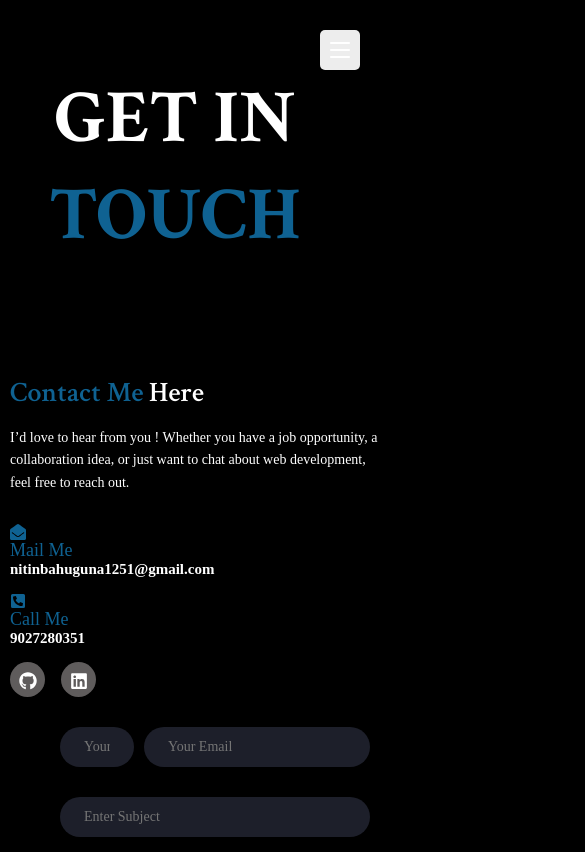
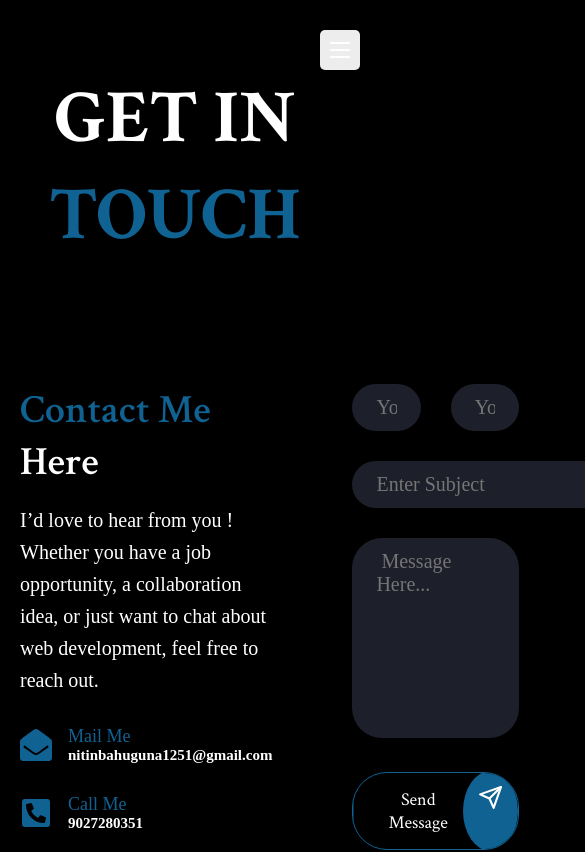
Before and after one commit to nitin-04/Personal-Portfolio, a React (Vite) app: page /contact in a window 390 px wide. Shown: the top 852 px of the page, 585 px wide, since content can reach past the window. Built offline with nearby package versions, Linux system fonts and the light colour scheme; a web font is replaced by a local one.

Commit message:
refactor: remove unused media queries from About, Contact, Home, and Portfolio styles

```diff
--- a/src/pages/about/about.css
+++ b/src/pages/about/about.css
@@ -245,140 +245,3 @@
   color: #d0d0d0;
   padding-top: 10px;
 }
-
-
-
-/* Mobile devices */
-@media screen and (max-width: 480px) {
-
-  .about__container,
-  .info__list,
-  .stats,
-  .resume__container {
-    grid-template-columns: 1fr;
-  }
-
-  .about__para {
-    font-size: 16px;
-    margin-bottom: 40px;
-  }
-
-  .section__subtitle {
-    font-size: 36px;
-  }
-
-  .stats__box {
-    padding: 15px 20px 20px;
-  }
-
-  .stats__no {
-    font-size: 24px;
-  }
-
-  .separator {
-    max-width: 60%;
-    margin: 50px auto 40px;
-  }
-
-  .skills__container {
-    grid-template-columns: 1fr;
-    gap: 20px;
-  }
-
-  .SkillBox {
-    font-size: 70px;
-    width: 250px;
-    height: 170px;
-  }
-
-  .resume__container {
-    padding: 30px 10px;
-  }
-
-  .resume__item {
-    padding: 15px 40px;
-  }
-
-  .resume__icon {
-    width: 45px;
-    height: 45px;
-    font-size: 28px;
-  }
-
-  .resume__data {
-    padding: 15px 30px;
-  }
-
-  .resume__subtitle {
-    font-size: 22px;
-  }
-
-  .resume__description {
-    font-size: 14px;
-  }
-}
-
-/* Tablet devices */
-@media screen and (min-width: 481px) and (max-width: 1024px) {
-
-  .about__container,
-  .info__list,
-  .stats,
-  .resume__container {
-    grid-template-columns: 1fr 1fr;
-  }
-
-  .section__subtitle {
-    font-size: 42px;
-  }
-
-  .stats__box {
-    padding: 20px 25px 22px;
-  }
-
-  .stats__no {
-    font-size: 28px;
-  }
-
-  .separator {
-    max-width: 50%;
-    margin: 60px auto 48px;
-  }
-
-  .skills__container {
-    grid-template-columns: repeat(2, 1fr);
-    gap: 25px;
-  }
-
-  .SkillBox {
-    font-size: 80px;
-    width: 270px;
-    height: 190px;
-  }
-
-  .resume__container {
-    padding: 40px 15px;
-  }
-
-  .resume__item {
-    padding: 18px 60px;
-  }
-
-  .resume__icon {
-    width: 50px;
-    height: 50px;
-    font-size: 32px;
-  }
-
-  .resume__data {
-    padding: 18px 35px;
-  }
-
-  .resume__subtitle {
-    font-size: 24px;
-  }
-
-  .resume__description {
-    font-size: 15px;
-  }
-}
--- a/src/pages/contact/contact.css
+++ b/src/pages/contact/contact.css
@@ -138,169 +138,3 @@
 .status-message.error {
     color: red;
 }
-
-
-
-/* Large devices (desktop) */
-@media screen and (max-width: 1200px) {
-    .section__title {
-        font-size: 70px;
-    }
-
-    .contact__container {
-        grid-template-columns: 5fr 7fr;
-    }
-
-    .contact__title {
-        font-size: 35px;
-    }
-
-    .contact__description {
-        font-size: 18px;
-    }
-
-    .contact__info .info__item {
-        margin-bottom: 25px;
-    }
-
-    .contact__info .info__icon {
-        font-size: var(--h3-font-size);
-    }
-
-    .contact__social-link {
-        width: 40px;
-        height: 40px;
-        font-size: 22px;
-    }
-
-    .form__input-group {
-        grid-template-columns: 1fr;
-        column-gap: 15px;
-    }
-
-    .subject input {
-        width: 100%;
-    }
-
-    .form__control {
-        font-size: 18px;
-    }
-
-    .textarea {
-        height: 180px;
-    }
-}
-
-/* Medium devices (tablets) */
-@media screen and (max-width: 768px) {
-    .section__title {
-        font-size: 50px;
-    }
-
-    .contact__container {
-        grid-template-columns: 1fr;
-        padding: 10px;
-    }
-
-    .contact__title {
-        font-size: 30px;
-    }
-
-    .contact__description {
-        font-size: 16px;
-    }
-
-    .contact__info .info__item {
-        flex-direction: column;
-        align-items: flex-start;
-        margin-bottom: 20px;
-    }
-
-    .contact__info .info__icon {
-        font-size: var(--h4-font-size);
-    }
-
-    .contact__social-link {
-        width: 40px;
-        height: 40px;
-        font-size: 20px;
-    }
-
-    .form__input-group {
-        grid-template-columns: 1fr;
-        column-gap: 10px;
-    }
-
-    .subject input {
-        width: 100%;
-    }
-
-    .form__control {
-        font-size: 16px;
-    }
-
-    .textarea {
-        height: 150px;
-    }
-
-    .contact__button-icon {
-        font-size: 20px;
-    }
-}
-
-/* Small devices (mobile) */
-@media screen and (max-width: 480px) {
-    .section__title {
-        font-size: 40px;
-    }
-
-    .contact__container {
-        grid-template-columns: 1fr;
-        padding: 10px;
-    }
-
-    .contact__title {
-        font-size: 28px;
-    }
-
-    .contact__description {
-        font-size: 14px;
-    }
-
-    .contact__info .info__item {
-        flex-direction: column;
-        align-items: flex-start;
-        margin-bottom: 15px;
-    }
-
-    .contact__info .info__icon {
-        font-size: var(--h5-font-size);
-    }
-
-    .contact__social-link {
-        width: 35px;
-        height: 35px;
-        font-size: 18px;
-    }
-
-    .form__input-group {
-        grid-template-columns: 1fr;
-        column-gap: 10px;
-    }
-
-    .subject input {
-        width: 100%;
-    }
-
-    .form__control {
-        font-size: 14px;
-    }
-
-    .textarea {
-        height: 120px;
-    }
-
-    .contact__button-icon {
-        font-size: 18px;
-    }
-}
--- a/src/pages/home/home.css
+++ b/src/pages/home/home.css
@@ -51,66 +51,3 @@
     background-color: var(--first-color);
     transform: rotate(-15deg);
 }
-
-
-/* Mobile devices */
-@media screen and (max-width: 480px) {
-    .home {
-        grid-template-columns: 1fr;
-        padding: 20px;
-        height: auto;
-    }
-
-    .home__img {
-        width: 100%;
-        height: auto;
-        border-radius: 10px;
-        box-shadow: 0 0 6px hsla(0, 0%, 0%, 0.2);
-    }
-
-    .home__title {
-        font-size: 24px;
-        padding-left: 0;
-        white-space: normal;
-        text-overflow: unset;
-    }
-
-    .home__description {
-        font-size: 14px;
-    }
-
-    .color__block {
-        top: -60%;
-        left: -60%;
-        height: 120%;
-        transform: rotate(-10deg);
-    }
-}
-
-/* Tablet devices */
-@media screen and (min-width: 481px) and (max-width: 1024px) {
-    .home {
-        grid-template-columns: 1fr 1fr;
-        padding: 30px;
-    }
-
-    .home__img {
-        border-radius: 20px;
-        box-shadow: 0 0 6px hsla(0, 0%, 0%, 0.25);
-    }
-
-    .home__title {
-        font-size: 28px;
-    }
-
-    .home__description {
-        font-size: 16px;
-    }
-
-    .color__block {
-        top: -55%;
-        left: -75%;
-        height: 150%;
-        transform: rotate(-12deg);
-    }
-}
--- a/src/pages/portfolio/portfolio.css
+++ b/src/pages/portfolio/portfolio.css
@@ -78,51 +78,3 @@
   color: var(--text-white);
   color: black;
 }
-
-
-
-/* Mobile devices */
-@media screen and (max-width: 480px) {
-  .para {
-    font-size: 16px;
-    margin: 5px 20px 60px;
-  }
-
-  .projectHeading {
-    font-size: 28px;
-    padding: 50px 0;
-  }
-
-  .projectBox {
-    width: 90%;
-    height: auto;
-    margin: 20px 5px;
-  }
-
-  .projectbtn {
-    width: 70%;
-    font-size: 16px;
-  }
-}
-
-/* Tablet devices */
-@media screen and (min-width: 481px) and (max-width: 1024px) {
-  .para {
-    font-size: 18px;
-    margin: 5px 50px 80px;
-  }
-
-  .projectHeading {
-    font-size: 32px;
-    padding: 60px 0;
-  }
-
-  .projectBox {
-    width: 45%;
-    margin: 20px 15px;
-  }
-
-  .projectbtn {
-    width: 50%;
-  }
-}
```
